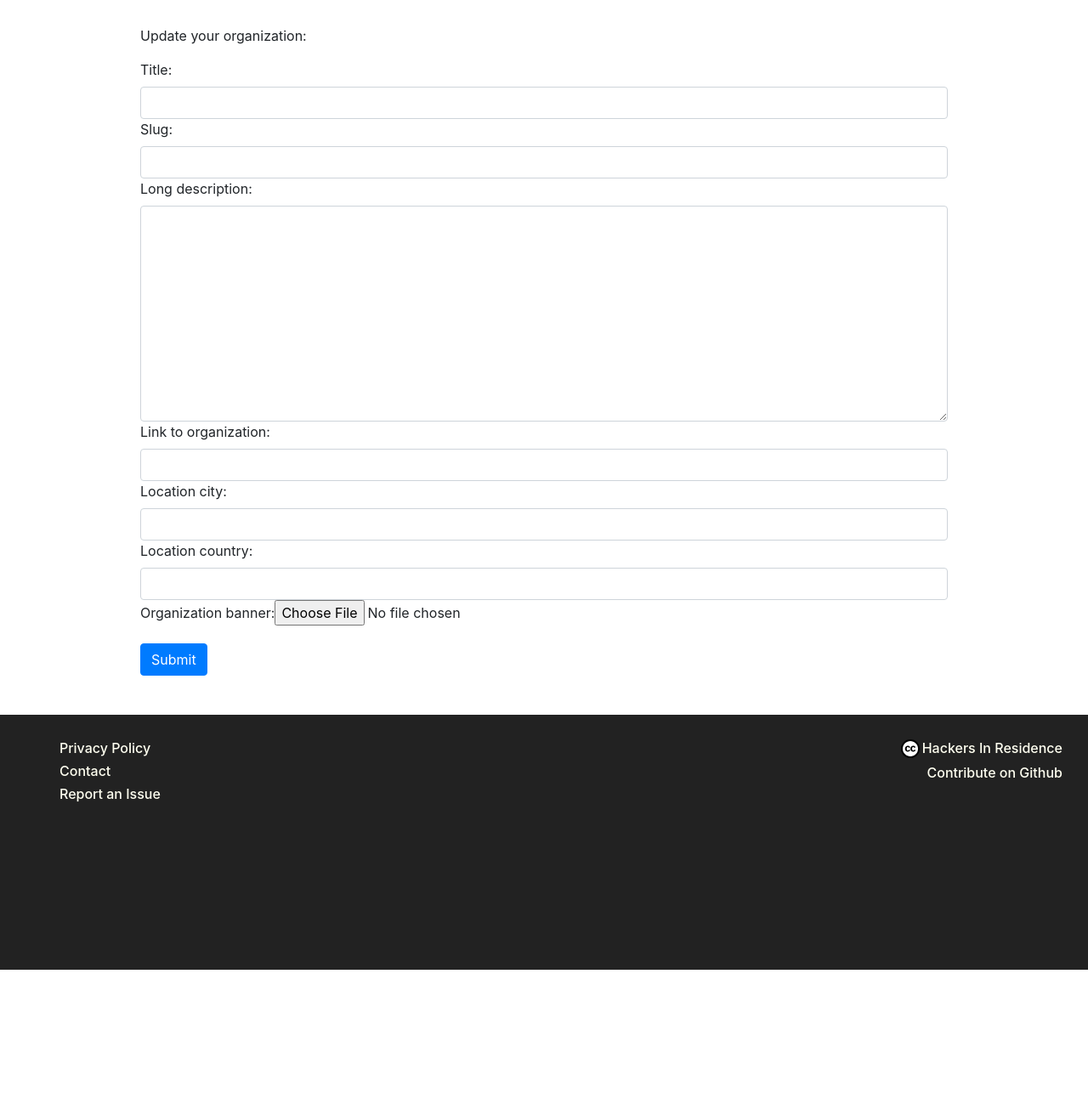
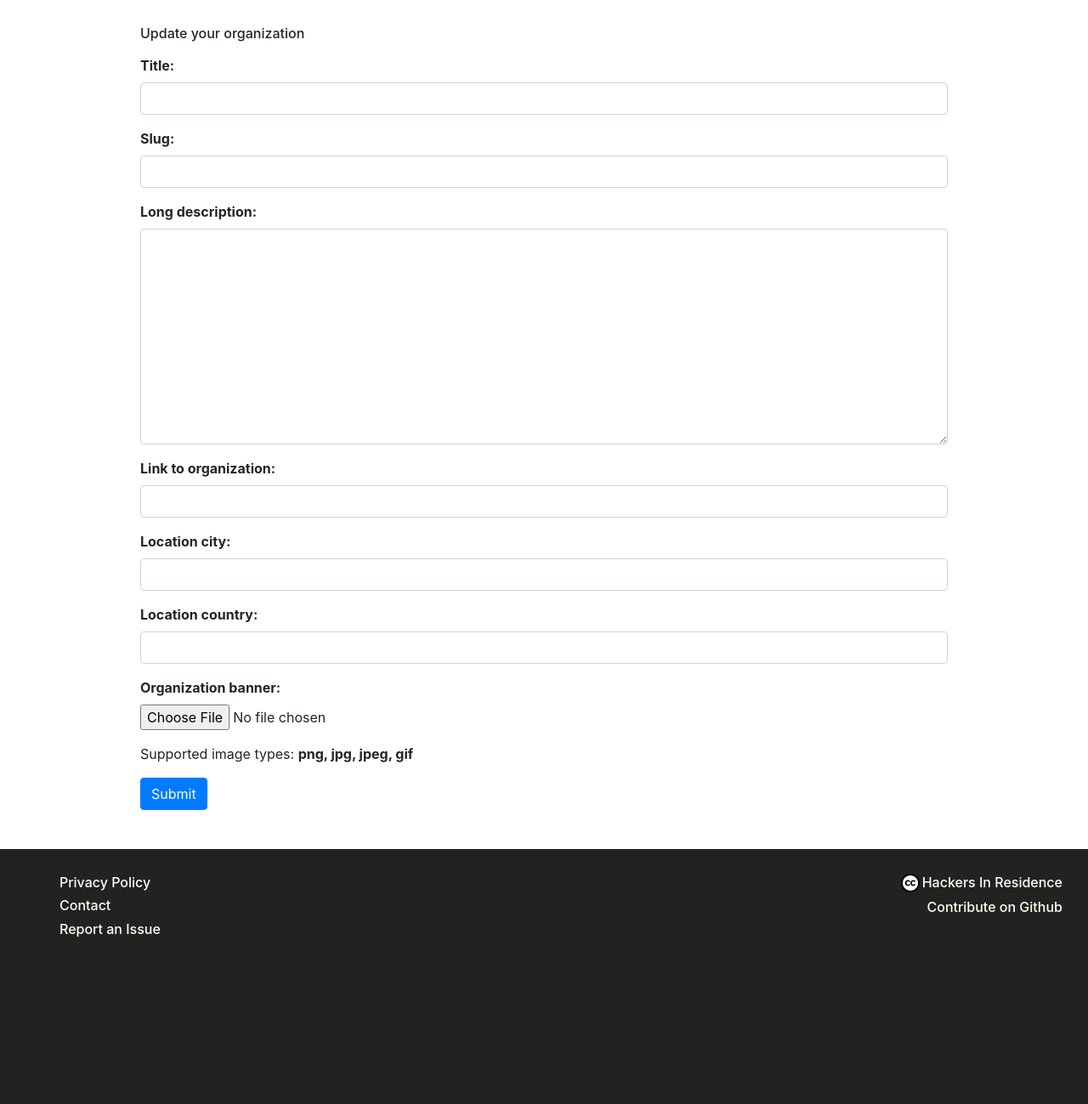
Before and after one commit to noisebridge/hackersinresidence, a Django app: page /update_org/ in a window 1280 px wide. Shown: the part 100-1399 px from the top of the page at 85% size. Before the commit the page ends 1241 px from the top, so only its background shows below. Run offline with Django 3.2, Linux system fonts and the light colour scheme; the visitor is signed in with stand-in values (Sample User, id 1); data comes from the database, SQL or seed files in the repository; data that the repository does not hold is empty; some libraries are stand-ins or nearby versions.

Commit message:
Added form css.

```diff
--- a/hackersinresidence/static/css/bootstrap_overrides.css
+++ b/hackersinresidence/static/css/bootstrap_overrides.css
@@ -0,0 +1,6 @@
+
+
+
+form > label {
+  display: block !important;
+}
--- a/hackersinresidence/static/css/main.css
+++ b/hackersinresidence/static/css/main.css
@@ -1,7 +1,6 @@
-
-
 
 /* header section */
+
 .header-logo {
   padding: 0 30px !important;
 }
@@ -10,6 +9,8 @@
   padding-right: 30px;
 }
 
+
+/* footer section */
 
 footer {
   padding: 30px;
@@ -29,6 +30,7 @@ footer a, footer a:link, footer a:hover, footer a:active, footer a:visited {
   margin-top: -2px;
 }
 
+
 /* default.html default template section */
 
 .default-container {
@@ -36,3 +38,12 @@ footer a, footer a:link, footer a:hover, footer a:active, footer a:visited {
 .default-main {
   padding: 30px 0;
 }
+
+
+
+/* bootstrap overrides */
+.form-group > label {
+  margin-top: 16px;
+  font-weight: bold;
+  display: block !important;
+}
--- a/hackersinresidence/webapp/static/css/bootstrap_overrides.css
+++ b/hackersinresidence/webapp/static/css/bootstrap_overrides.css
@@ -0,0 +1,6 @@
+
+
+
+form > label {
+  display: block !important;
+}
--- a/hackersinresidence/webapp/templates/pages/update_organization.html
+++ b/hackersinresidence/webapp/templates/pages/update_organization.html
@@ -8,7 +8,7 @@
 {# this exists within the bootstrap grid as "offset-sm-2 col-sm-8" #}
 {% block defaultpage %}
 
-  <p>Update your organization:
+    <h6>Update your organization</h6>
 
     <form action="" method="post" enctype="multipart/form-data">
       <div class="form-group">
@@ -16,6 +16,8 @@
         {{ form }}
       </div>
       <div class="form-group">
+        <p>Supported image types: <b>png, jpg, jpeg, gif</b>
+        <p>
         <input class="btn btn-primary" type="submit" value="Submit" />
       </div>
     </form>
```
Also changed, not shown: hackersinresidence/webapp/static/css/main.css (+13 -2 lines).
